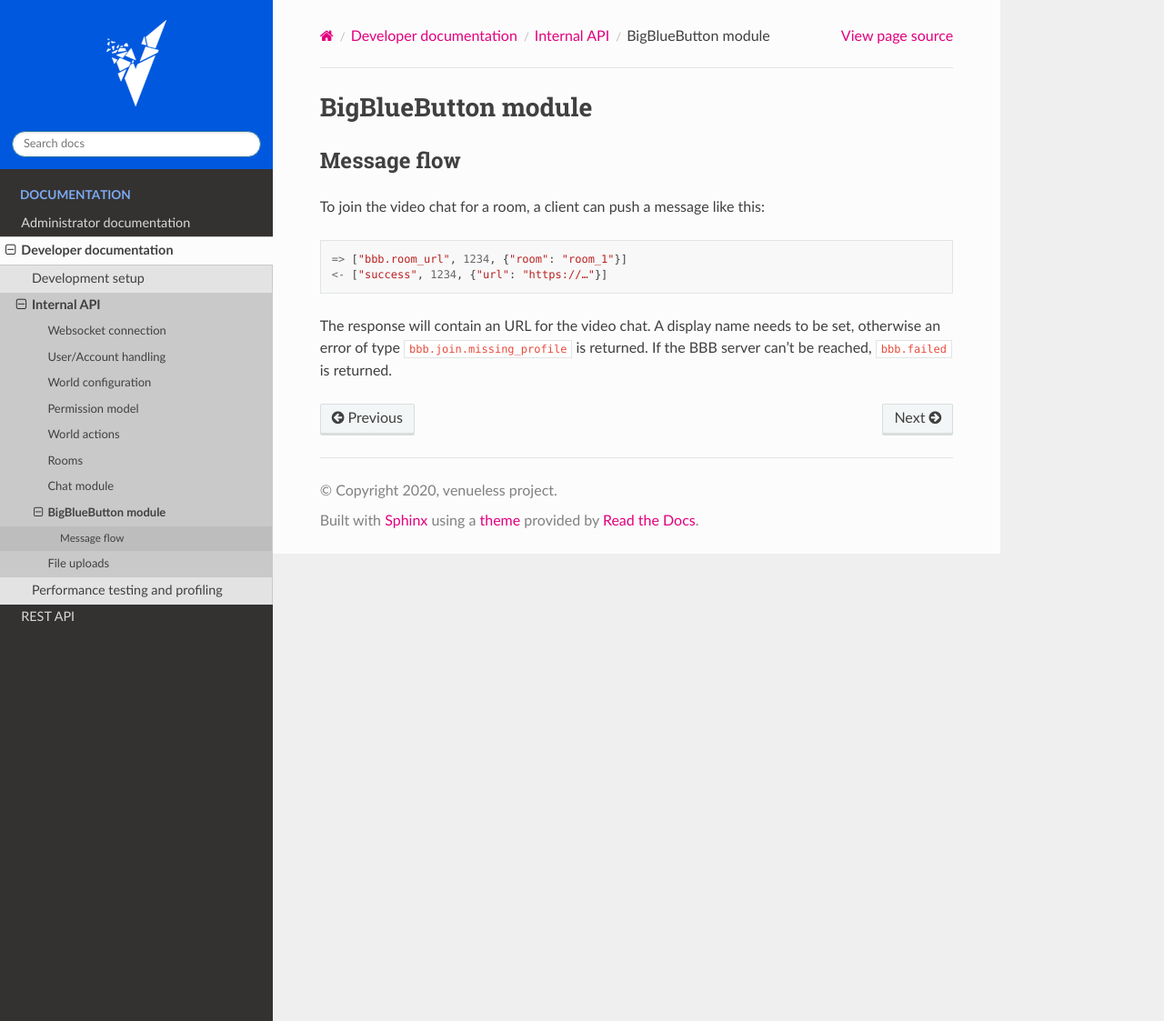
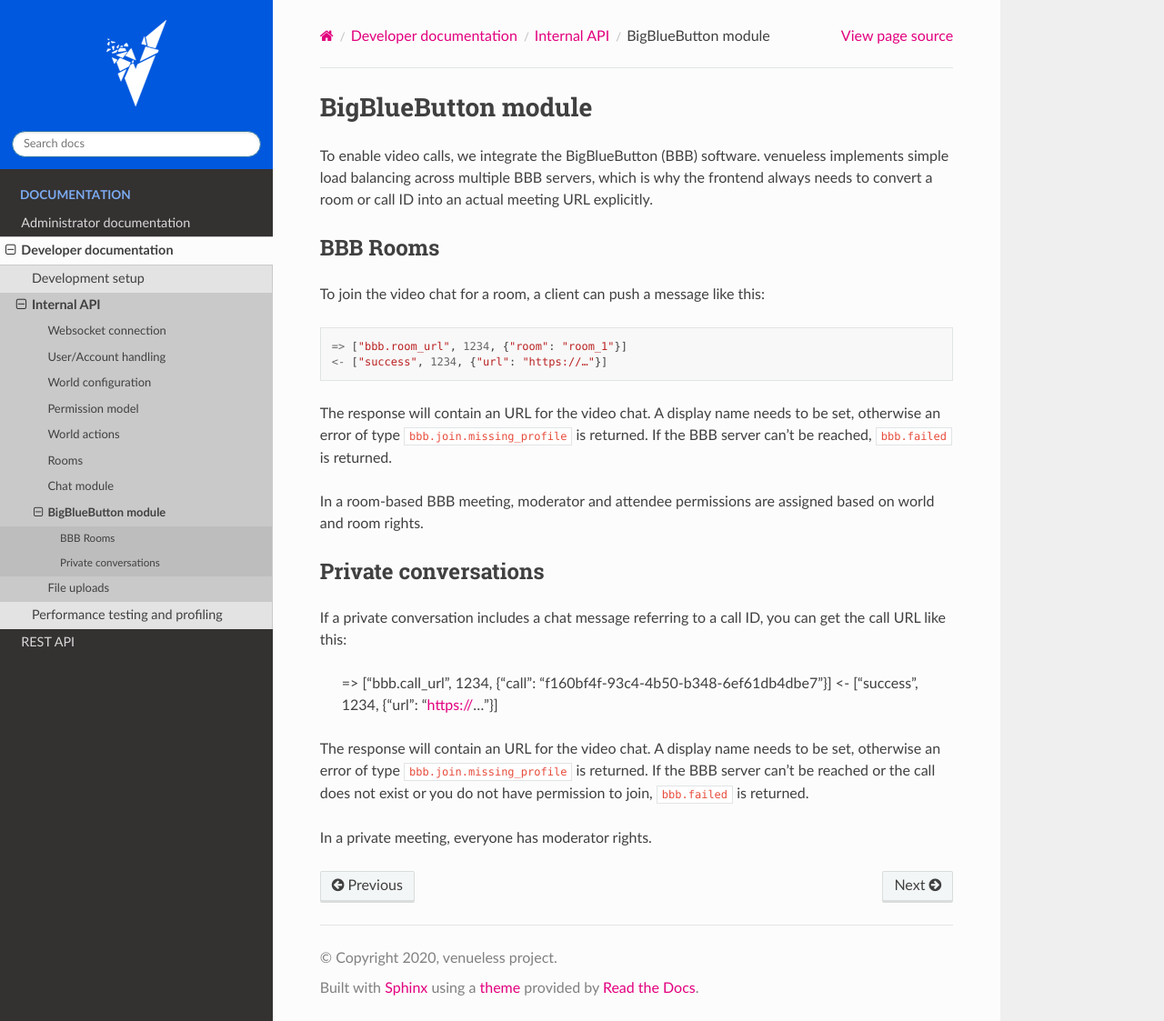
Before and after one commit to fossasia/eventyay-video, a Sphinx documentation site: the page built from docs/developer/api/bbb.rst, in a window 1280 px wide and 1123 px high. Shown: the whole window at 91% size. Built offline with Sphinx 7.4.7 and the Read the Docs theme 2.0.0, drawn with Linux system fonts in a browser that asks for light colours.

Commit message:
Update documentation

```diff
--- a/docs/developer/api/bbb.rst
+++ b/docs/developer/api/bbb.rst
@@ -1,8 +1,12 @@
 BigBlueButton module
 ====================
 
-Message flow
-------------
+To enable video calls, we integrate the BigBlueButton (BBB) software. venueless implements simple load balancing across
+multiple BBB servers, which is why the frontend always needs to convert a room or call ID into an actual meeting
+URL explicitly.
+
+BBB Rooms
+---------
 
 To join the video chat for a room, a client can push a message like this::
 
@@ -12,3 +16,19 @@ To join the video chat for a room, a client can push a message like this::
 The response will contain an URL for the video chat. A display name needs to be set, otherwise
 an error of type ``bbb.join.missing_profile`` is returned. If the BBB server can't be reached, ``bbb.failed`` is
 returned.
+
+In a room-based BBB meeting, moderator and attendee permissions are assigned based on world and room rights.
+
+Private conversations
+---------------------
+
+If a private conversation includes a chat message referring to a call ID, you can get the call URL like this:
+
+    => ["bbb.call_url", 1234, {"call": "f160bf4f-93c4-4b50-b348-6ef61db4dbe7"}]
+    <- ["success", 1234, {"url": "https://…"}]
+
+The response will contain an URL for the video chat. A display name needs to be set, otherwise
+an error of type ``bbb.join.missing_profile`` is returned. If the BBB server can't be reached or the call does not exist
+or you do not have permission to join, ``bbb.failed`` is returned.
+
+In a private meeting, everyone has moderator rights.
```
Also changed, not shown: docs/developer/api/chat.rst (+5 -2 lines).
